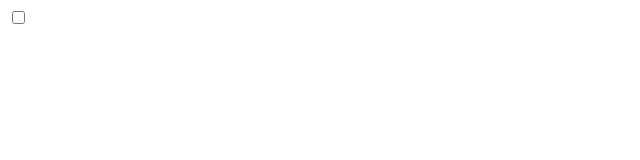
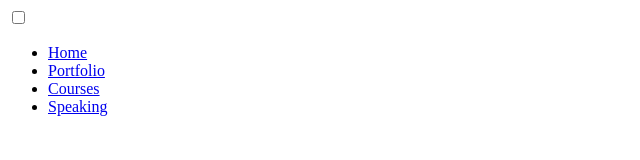
Before and after one commit to Fr3ud/motion-graphics, a plain HTML site: page 4. Slide-in Menu without JS/index.html in a window 1280 px wide. Shown: the whole page, without its empty margins (0-640 px from the left). Drawn offline with Linux system fonts and the light colour scheme.

Commit message:
Add navigation

```diff
--- a/4. Slide-in Menu without JS/index.html
+++ b/4. Slide-in Menu without JS/index.html
@@ -6,6 +6,20 @@
     <title>Slide-in Menu without JS</title>
 </head>
 <body>
-    <input type="checkbox" class="checkbox">
+    <div class="main">
+        <header>
+            <nav class="nav" role="navigation" aria-label="Main navigation">
+                <input type="checkbox" class="checkbox" id="main_nav">
+                <div class="nav__container">
+                    <ul class="nav__list">
+                        <li class="nav__item"><a href="#" class="nav__link">Home</a></li>
+                        <li class="nav__item"><a href="#" class="nav__link">Portfolio</a></li>
+                        <li class="nav__item"><a href="#" class="nav__link">Courses</a></li>
+                        <li class="nav__item"><a href="#" class="nav__link">Speaking</a></li>
+                    </ul>
+                </div>
+            </nav>
+        </header>
+    </div>
 </body>
 </html>
```
